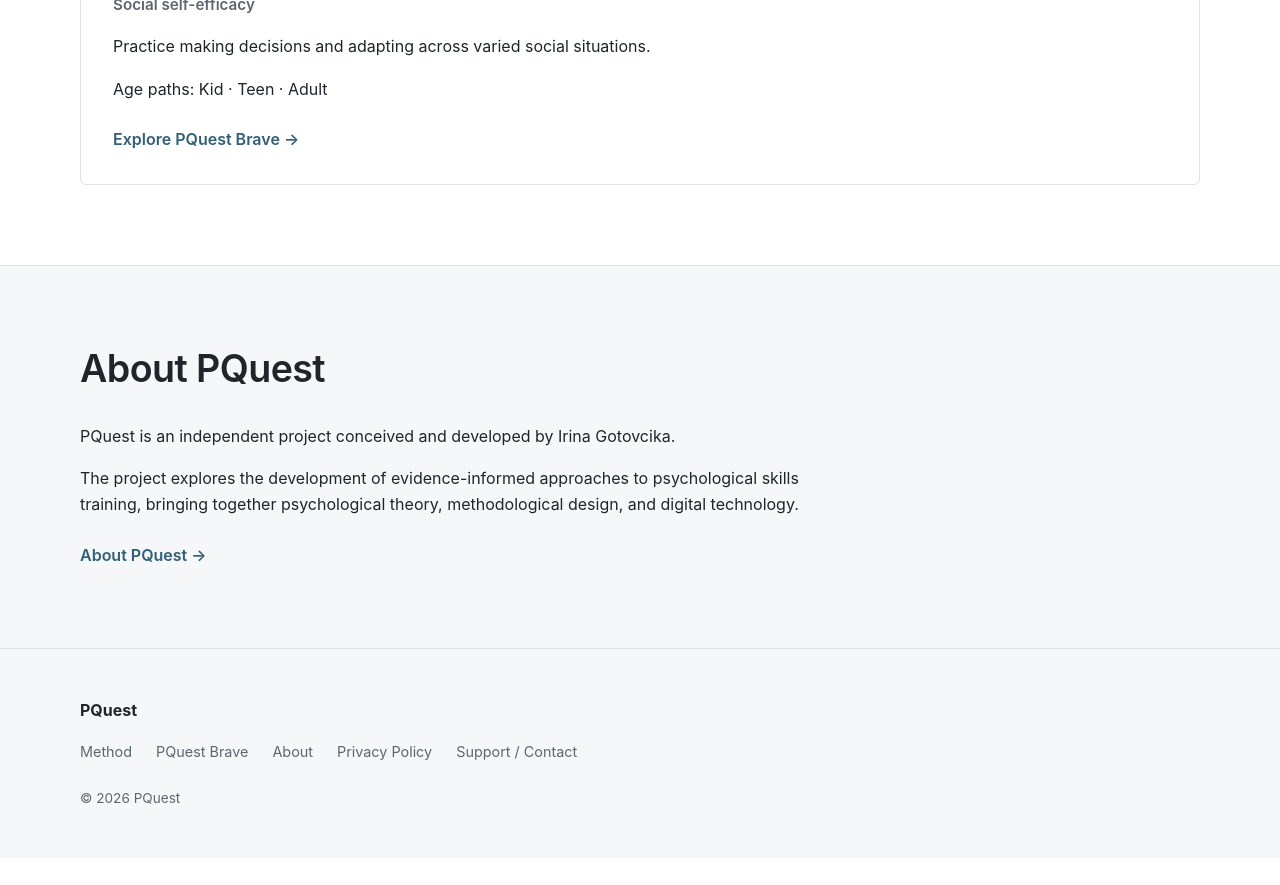
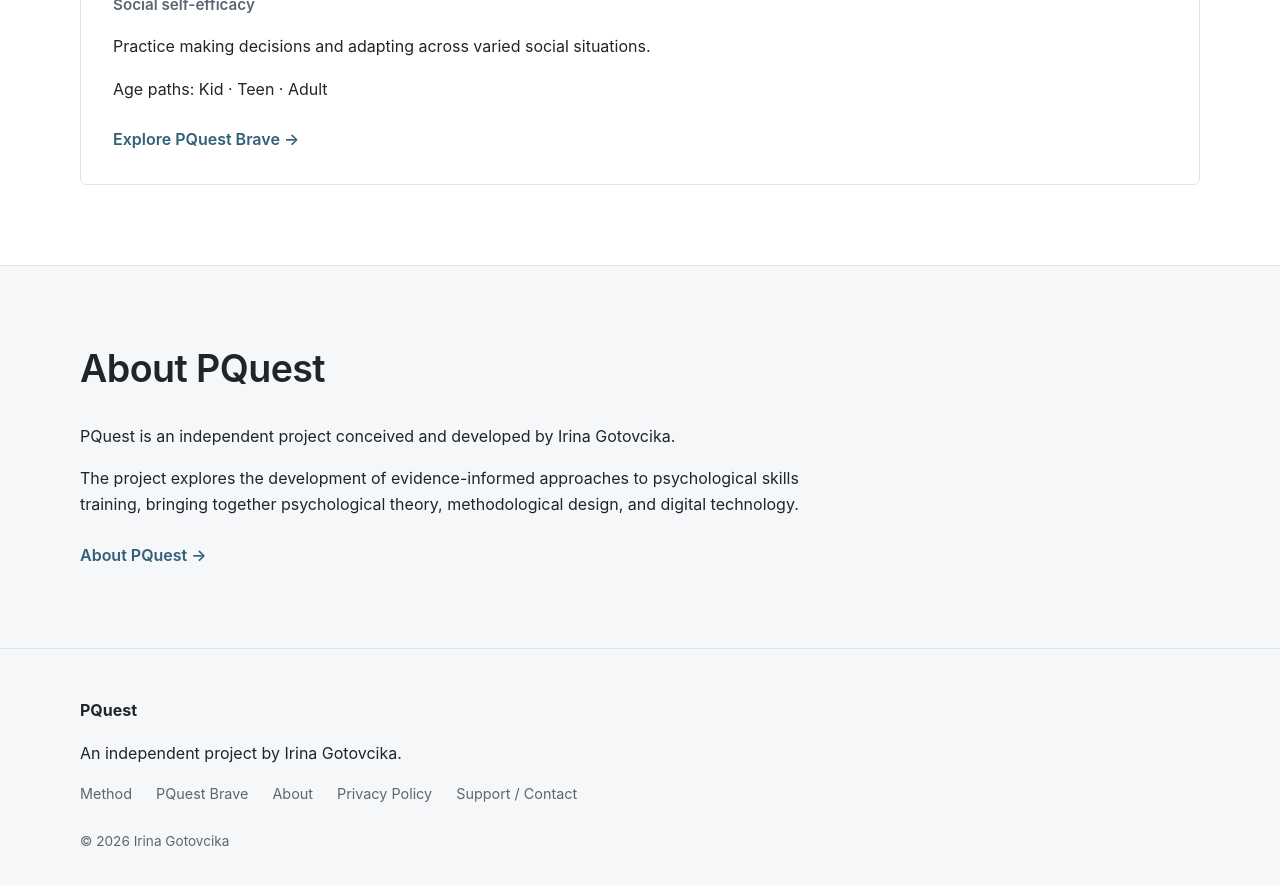
Before and after one commit to irinagotovcika/pquest.eu, a Jekyll site: the page built from index.md, in a window 1280 px wide and 900 px high, scrolled down 1390 px. Shown: the top 885 px of the window. Built offline with Jekyll 4.4.1, drawn with Linux system fonts in a browser that asks for light colours; before the commit the page ends 2248 px from its top, so only the background shows below that.

Commit message:
Update About links and project identification

```diff
--- a/_layouts/default.html
+++ b/_layouts/default.html
@@ -26,7 +26,7 @@
       <nav class="site-nav" aria-label="Main navigation">
         <a href="{{ '/method/' | relative_url }}">Method</a>
         <a href="{{ '/#trainings' | relative_url }}">Trainings</a>
-        <a href="{{ '/#about' | relative_url }}">About</a>
+        <a href="{{ '/about/' | relative_url }}">About</a>
       </nav>
     </div>
   </header>
@@ -38,16 +38,17 @@
   <footer class="site-footer">
     <div class="container">
       <p class="footer-name">PQuest</p>
+      <p>An independent project by Irina Gotovcika.</p>
 
       <nav class="footer-nav" aria-label="Footer navigation">
         <a href="{{ '/method/' | relative_url }}">Method</a>
         <a href="{{ '/brave/' | relative_url }}">PQuest Brave</a>
-        <a href="{{ '/#about' | relative_url }}">About</a>
+        <a href="{{ '/about/' | relative_url }}">About</a>
         <a href="{{ '/privacy/' | relative_url }}">Privacy Policy</a>
         <a href="{{ '/support/' | relative_url }}">Support / Contact</a>
       </nav>
 
-      <p class="copyright">&copy; 2026 PQuest</p>
+      <p class="copyright">&copy; 2026 Irina Gotovcika</p>
     </div>
   </footer>
 
```
